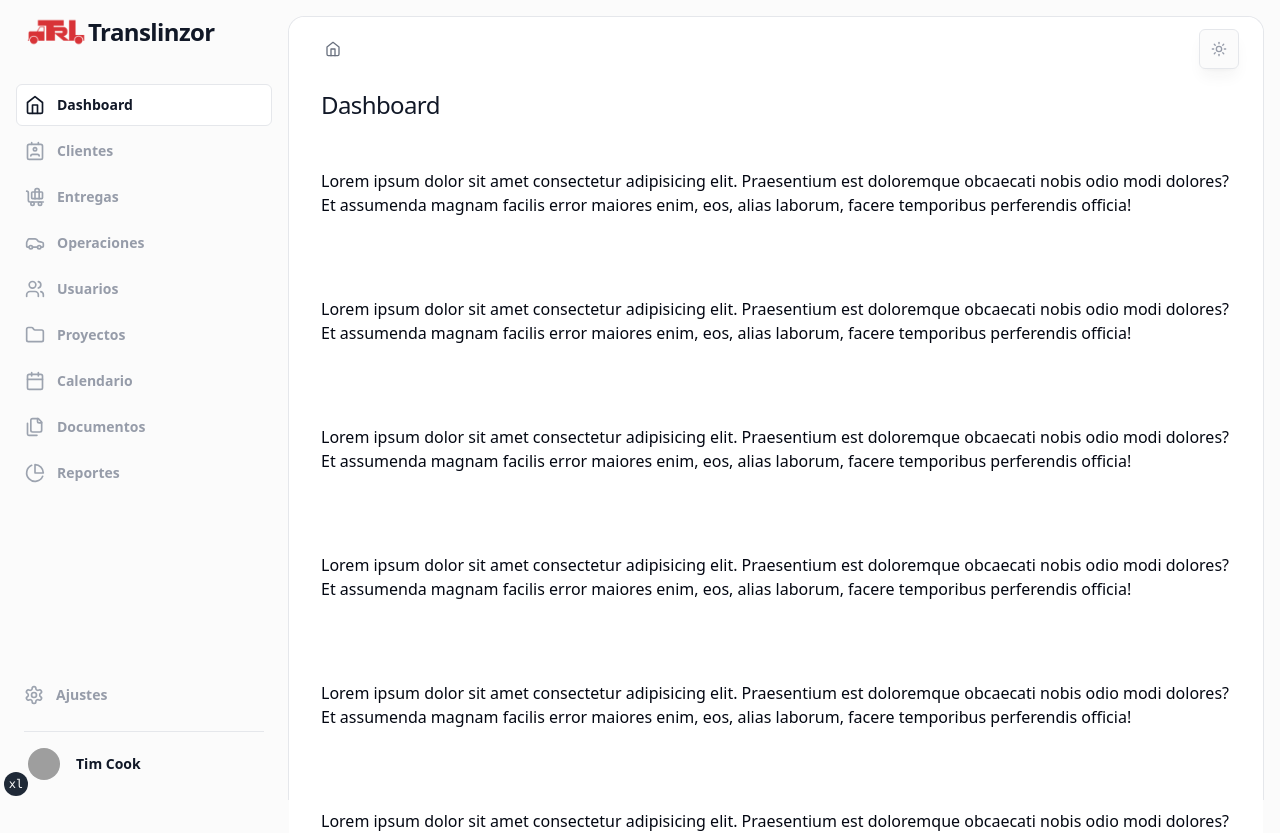
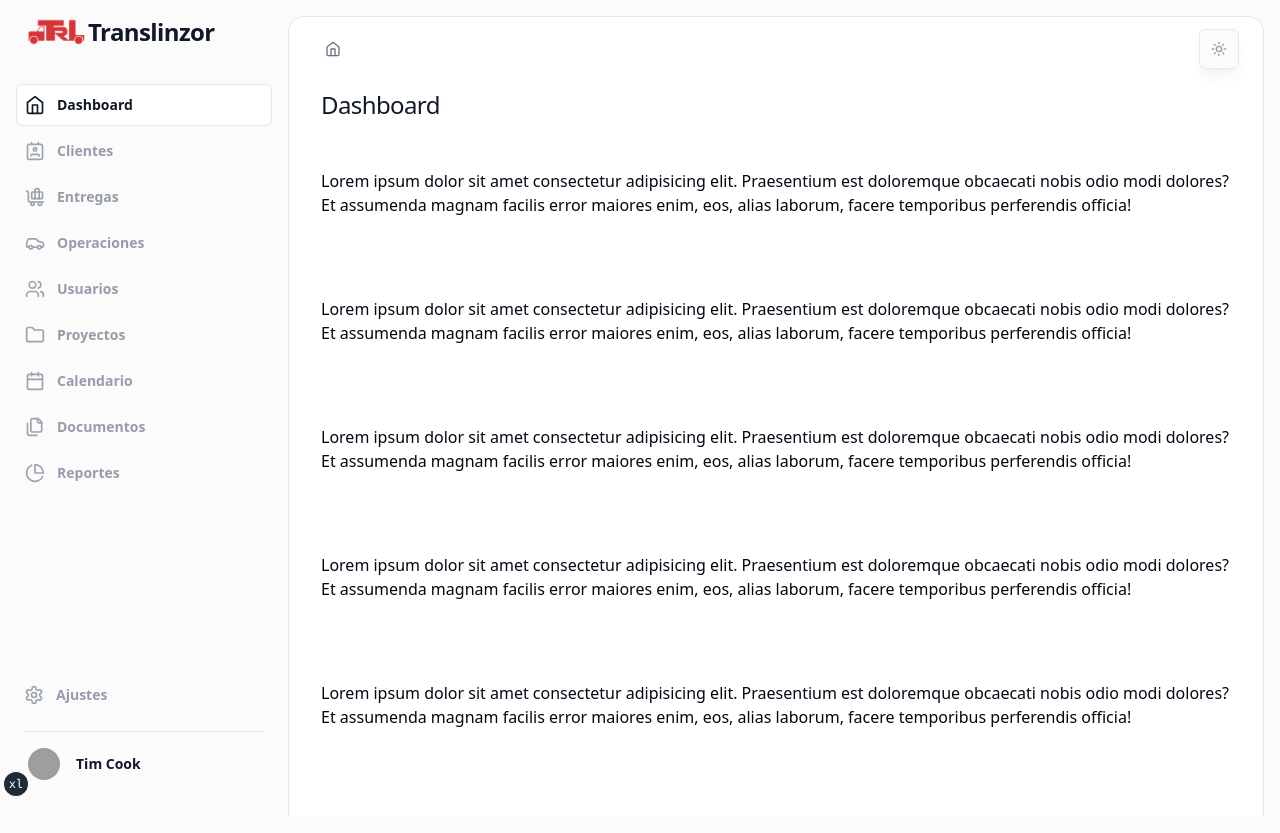
Before and after one commit to paolorossig/translinzor, a Next.js app: page / in a window 1280 px wide. Shown: the top 833 px of the page. After the commit the page ends 800 px from the top, so only its background shows below. Built offline with nearby package versions, Linux system fonts and the light colour scheme; grey boxes are pictures that could not be loaded.

Commit message:
refactor: dashboard layout for fixed main height

```diff
--- a/src/app/(dashboard)/layout.tsx
+++ b/src/app/(dashboard)/layout.tsx
@@ -12,11 +12,11 @@ export default function DashboardLayout({
   children: React.ReactNode
 }) {
   return (
-    <div className="h-full bg-background text-foreground lg:pt-4">
+    <div className="h-full bg-background text-foreground">
       <div className="hidden lg:fixed lg:inset-y-0 lg:z-50 lg:flex lg:w-72 lg:flex-col">
         <Sidebar />
       </div>
-      <div className="h-full bg-card lg:ml-72 lg:mr-4 lg:rounded-t-2xl lg:border-x lg:border-t">
+      <div className="fixed inset-x-0 top-0 h-full bg-card lg:ml-72 lg:mr-4 lg:mt-4 lg:rounded-t-2xl lg:border-x lg:border-t">
         <header className="sticky top-0 z-40 flex h-16 shrink-0 items-center gap-x-4 bg-card px-4 sm:gap-x-6 sm:px-6 lg:rounded-t-2xl">
           <Sheet>
             <SheetTrigger asChild>
@@ -35,8 +35,8 @@ export default function DashboardLayout({
           </div>
           <ThemeToggle />
         </header>
-        <main className="h-full bg-card py-2 text-card-foreground">
-          <div className="mx-auto h-full max-w-7xl px-4 sm:px-6 lg:px-8">
+        <main className="h-[calc(100%-5rem)] bg-card py-2 text-card-foreground">
+          <div className="mx-auto h-full max-w-7xl overflow-y-auto px-4 sm:px-6 lg:px-8">
             {children}
           </div>
         </main>
```
